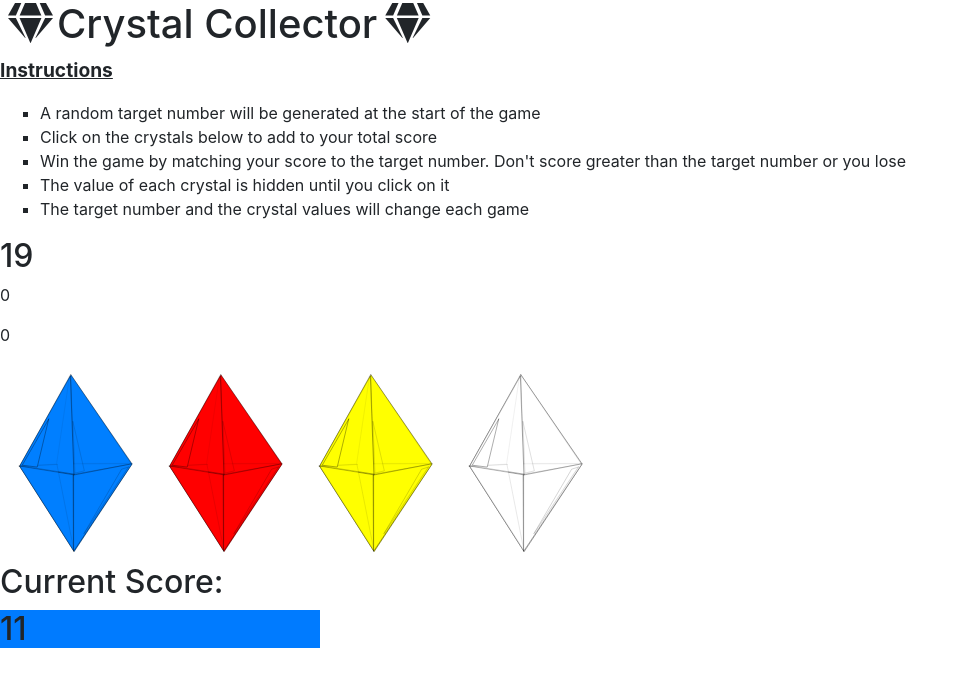
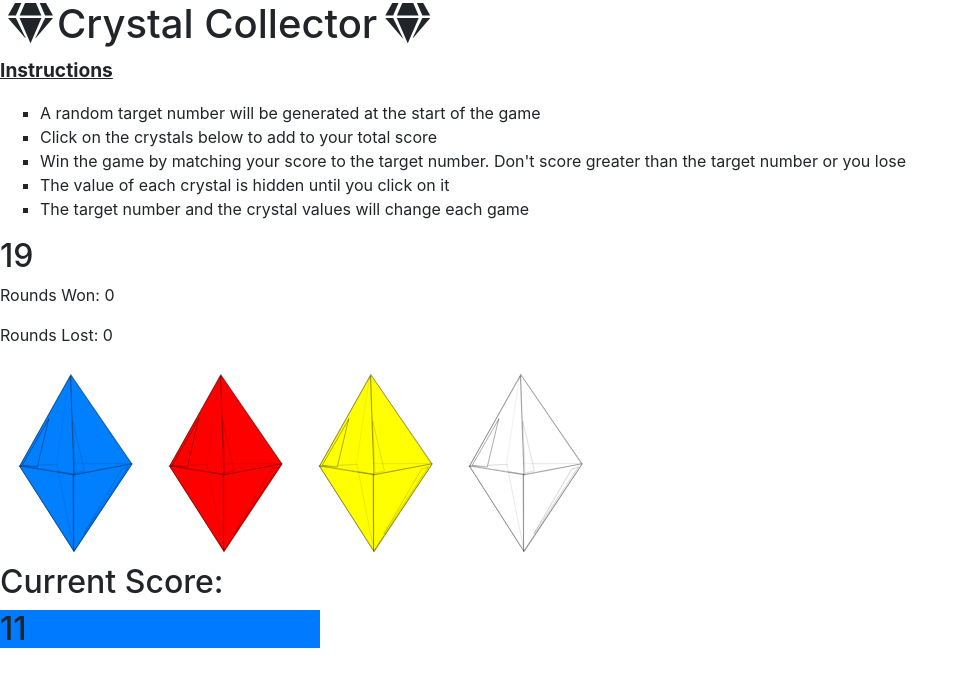
Before and after one commit to mathewbishop/crystal-collector-game, a plain HTML site: page index.html in a window 1280 px wide. Both pictures are taken after a click on the picture 75 px from the left and 391 px from the top of the page. Shown: the whole page, without its empty margins (0-969 px from the left). Drawn offline with nearby package versions, Linux system fonts and the light colour scheme.

Commit message:
removed console logs and modified win/loss text

```diff
--- a/assets/javascript/game.js
+++ b/assets/javascript/game.js
@@ -13,7 +13,6 @@ var blueCrystal = $('<img>');
     blueCrystal.attr("id", "blue-crystal");
     blueCrystal.val(Math.floor(Math.random() * 12) + 1);
     $('#crystals').append(blueCrystal);
-    console.log(blueCrystal);
 
 var redCrystal = $('<img>');
     redCrystal.addClass('btn crystal-image');
@@ -21,7 +20,6 @@ var redCrystal = $('<img>');
     redCrystal.attr("id", "red-crystal");
     redCrystal.val(Math.floor(Math.random() * 12) + 1);
     $('#crystals').append(redCrystal);
-    console.log(redCrystal);
 
 var yellowCrystal = $('<img>');
     yellowCrystal.addClass('btn crystal-image');
@@ -29,7 +27,6 @@ var yellowCrystal = $('<img>');
     yellowCrystal.attr("id", "yellow-crystal");
     yellowCrystal.val(Math.floor(Math.random() * 12) + 1);
     $('#crystals').append(yellowCrystal);
-    console.log(yellowCrystal);
 
 var whiteCrystal = $('<img>');
     whiteCrystal.addClass('btn crystal-image');
@@ -37,7 +34,6 @@ var whiteCrystal = $('<img>');
     whiteCrystal.attr("id", "white-crystal");
     whiteCrystal.val(Math.floor(Math.random() * 12) + 1);
     $('#crystals').append(whiteCrystal);
-    console.log(whiteCrystal);
 
 // crystal click
 $('.crystal-image').on('click', function() {
@@ -58,8 +54,8 @@ $('.crystal-image').on('click', function() {
 
         }
 
-    $('#losses-text').html(losses);
-    $('#wins-text').html(wins);
+    $('#losses-text').html('Rounds Lost: ' + losses);
+    $('#wins-text').html('Rounds Won: ' + wins);
 });
 
 // new round (reset)
--- a/index.html
+++ b/index.html
@@ -12,7 +12,7 @@
 </head>
 <body>
     <header>
-        <h1><i class="fas fa-gem ml-2 mr-1"></i>Crystal Collector<i class="fas fa-gem ml-2"></i></h1>          <!--header (game title)-->
+        <h1><i class="fas fa-gem ml-2 mr-1"></i>Crystal Collector<i class="fas fa-gem ml-2"></i></h1>
     </header>
     <div id="directions-text">
         <p id="instructions-title">Instructions</p>
```
Also changed, not shown: assets/images/pickaxe.png (deleted), assets/images/pickaxe2.svg (deleted), 1 other file.
